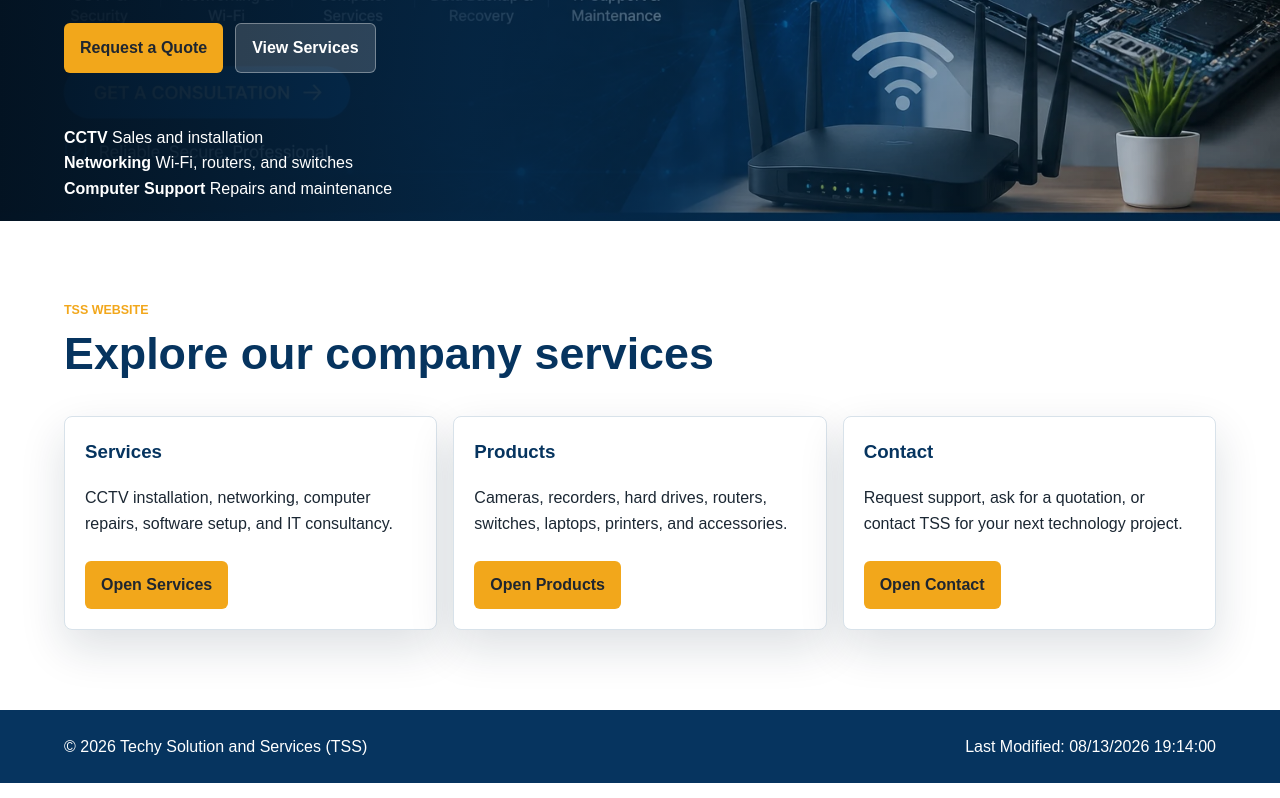
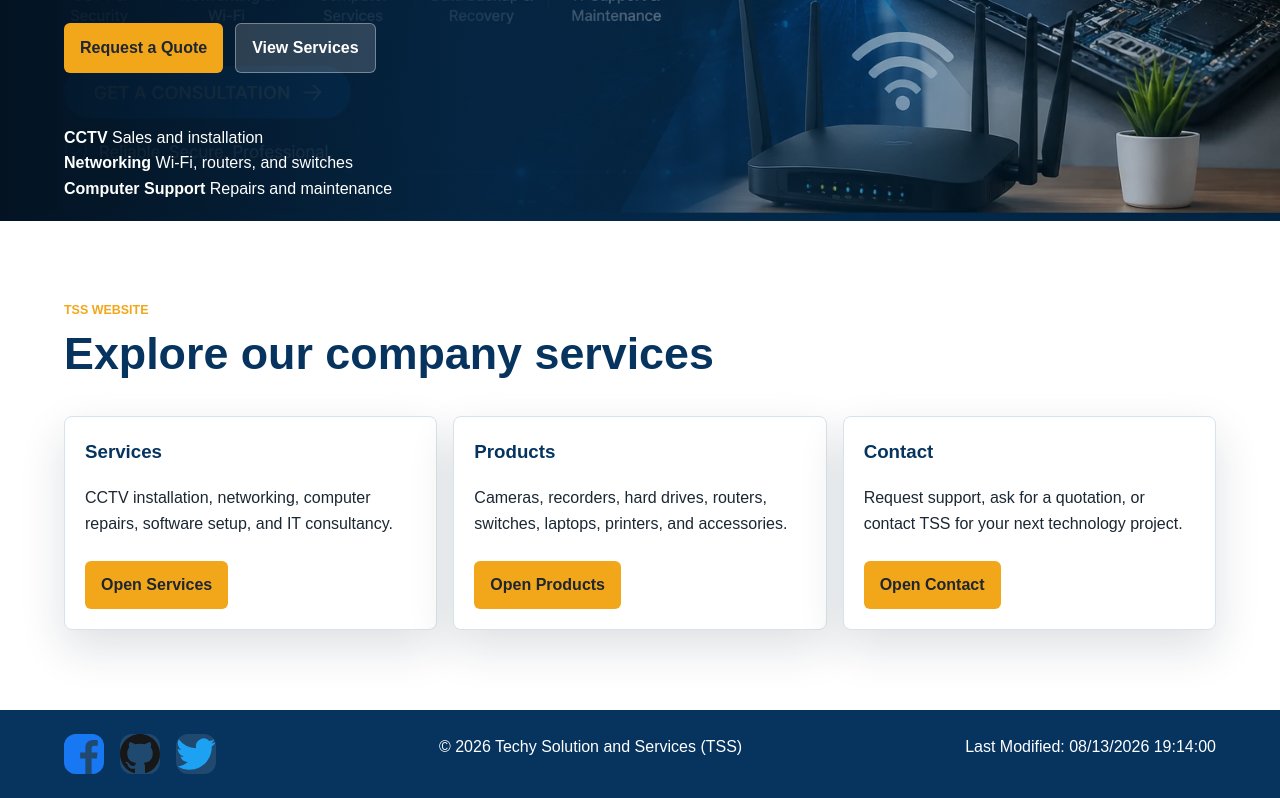
Before and after one commit to Ewudzie/wdd231, a plain HTML site: page finalproject/index.html in a window 1280 px wide. Shown: the part 586-1384 px from the top of the page. Drawn offline with Linux system fonts and the light colour scheme.

Commit message:
update finalproject home page with social in the footer

```diff
--- a/finalproject/index.html
+++ b/finalproject/index.html
@@ -104,6 +104,17 @@
     </main>
 
     <footer class="site-footer">
+        <div class="social-links" aria-label="Social media links">
+            <a href="https://www.facebook.com/edwinewudzie" target="_blank" rel="noopener noreferrer">
+                <img src="images/facebook.svg" alt="Facebook" width="40" height="40">
+            </a>
+            <a href="https://github.com/edwinewudzie" target="_blank" rel="noopener noreferrer">
+                <img src="images/github.svg" alt="GitHub" width="40" height="40">
+            </a>
+            <a href="https://twitter.com/edwinewudzie" target="_blank" rel="noopener noreferrer">
+                <img src="images/twitter.svg" alt="Twitter" width="40" height="40">
+            </a>
+        </div>
         <p>&copy; <span id="current-year"></span> Techy Solution and Services (TSS)</p>
         <p id="last-modified"></p>
     </footer>
--- a/finalproject/styles/small.css
+++ b/finalproject/styles/small.css
@@ -488,6 +488,34 @@ textarea {
     background: var(--navy);
 }
 
+.social-links {
+    display: flex;
+    justify-content: center;
+    gap: 1rem;
+}
+
+.social-links a {
+    display: inline-flex;
+    width: 40px;
+    height: 40px;
+    border-radius: 12px;
+    overflow: hidden;
+    background: rgba(255, 255, 255, 0.1);
+    transition: transform 0.2s ease, background 0.2s ease;
+}
+
+.social-links a:hover,
+.social-links a:focus-visible {
+    transform: translateY(-2px);
+    background: rgba(255, 255, 255, 0.18);
+}
+
+.social-links img {
+    width: 100%;
+    height: 100%;
+    object-fit: contain;
+}
+
 .site-footer p {
     margin: 0;
 }
```
Also changed, not shown: finalproject/products.html (+10 -0 lines), finalproject/project.html (+10 -0 lines), index.html (+11 -0 lines), finalproject/images/facebook.svg (added), finalproject/images/github.svg (added), finalproject/images/twitter.svg (added), images/twitter.svg (added).
